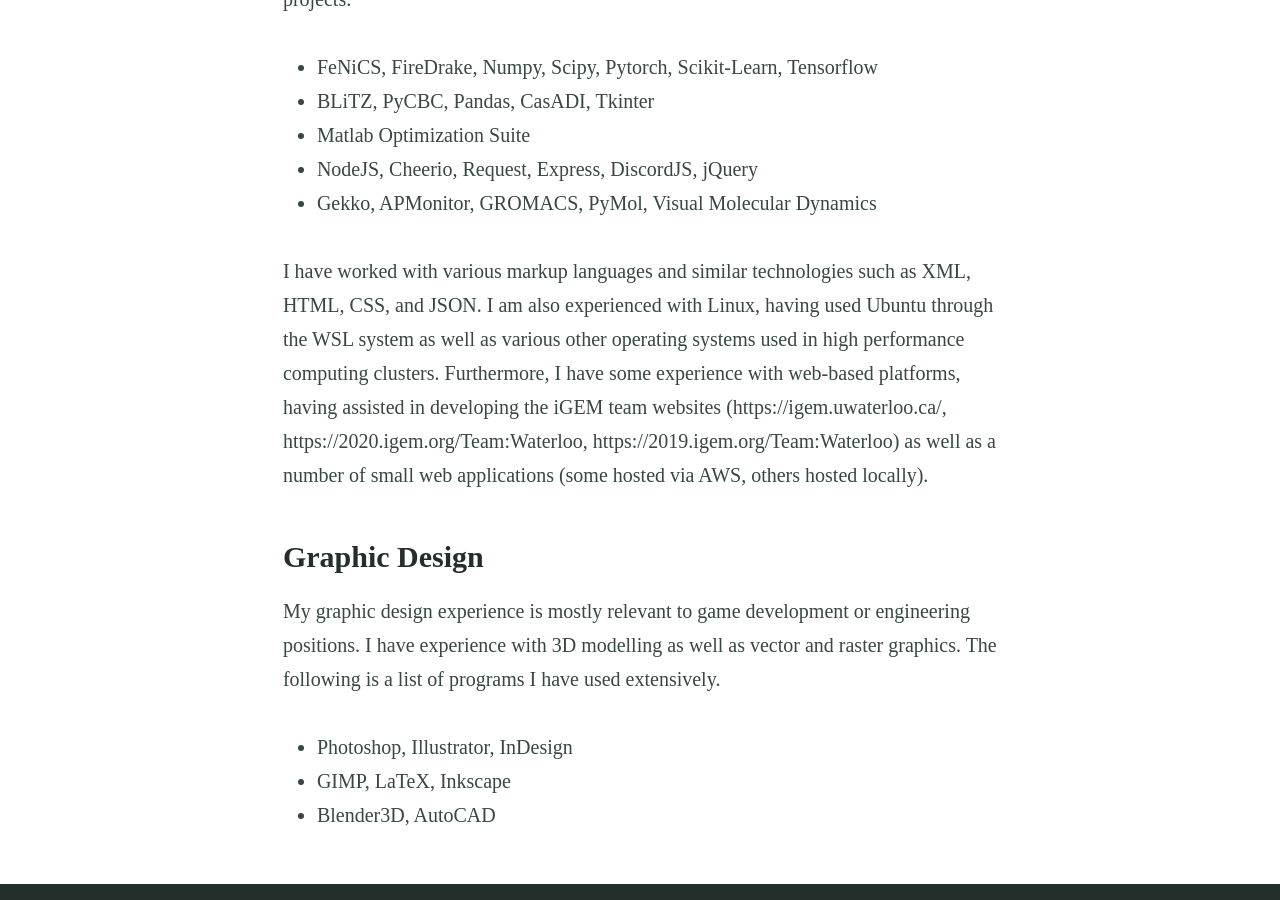
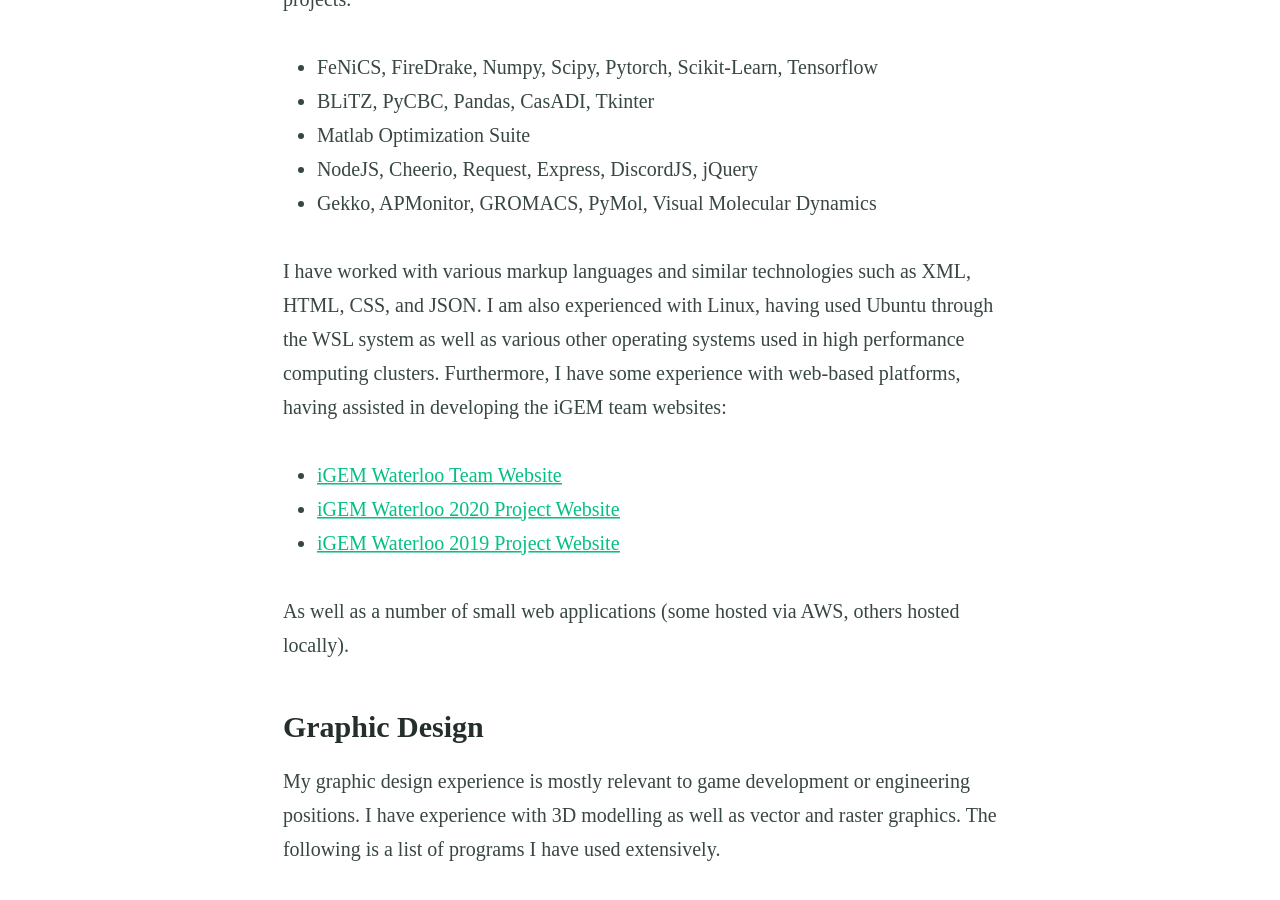
Before and after one commit to mastwood/mastwood.github.io, a Jekyll site: the page built from index.md, in a window 1280 px wide and 900 px high, scrolled down 1380 px. Built offline with Jekyll 4.4.1, drawn with Linux system fonts in a browser that asks for light colours.

Commit message:
portfolio setup

```diff
--- a/index.md
+++ b/index.md
@@ -32,8 +32,13 @@
 
 I have worked with various markup languages and similar technologies such as XML, HTML, CSS, and JSON.
 I am also experienced with Linux, having used Ubuntu through the WSL system as well as various other operating systems used in high performance computing clusters.
-Furthermore, I have some experience with web-based platforms, having assisted in developing the iGEM team websites (https://igem.uwaterloo.ca/, https://2020.igem.org/Team:Waterloo, https://2019.igem.org/Team:Waterloo)
-as well as a number of small web applications (some hosted via AWS, others hosted locally).
+Furthermore, I have some experience with web-based platforms, having assisted in developing the iGEM team websites:
+
+- <a href="https://igem.uwaterloo.ca/">iGEM Waterloo Team Website</a>
+- <a href="https://2020.igem.org/Team:Waterloo">iGEM Waterloo 2020 Project Website</a>
+- <a href="https://2019.igem.org/Team:Waterloo">iGEM Waterloo 2019 Project Website</a>
+
+As well as a number of small web applications (some hosted via AWS, others hosted locally).
 
 ### Graphic Design
 My graphic design experience is mostly relevant to game development or engineering positions. I have experience with
```
Also changed, not shown: _posts/2016-08-27-example-post-one.md (deleted, +0 -15 lines), _posts/2016-08-28-example-post-two.md (deleted, +0 -18 lines), _posts/2016-08-29-example-post-three.md (deleted, +0 -18 lines), _posts/2022-03-23-iGEMProject2018.md (added, +13 -0 lines), _layouts/blog.html (renamed from _layouts/portfolio.html).
